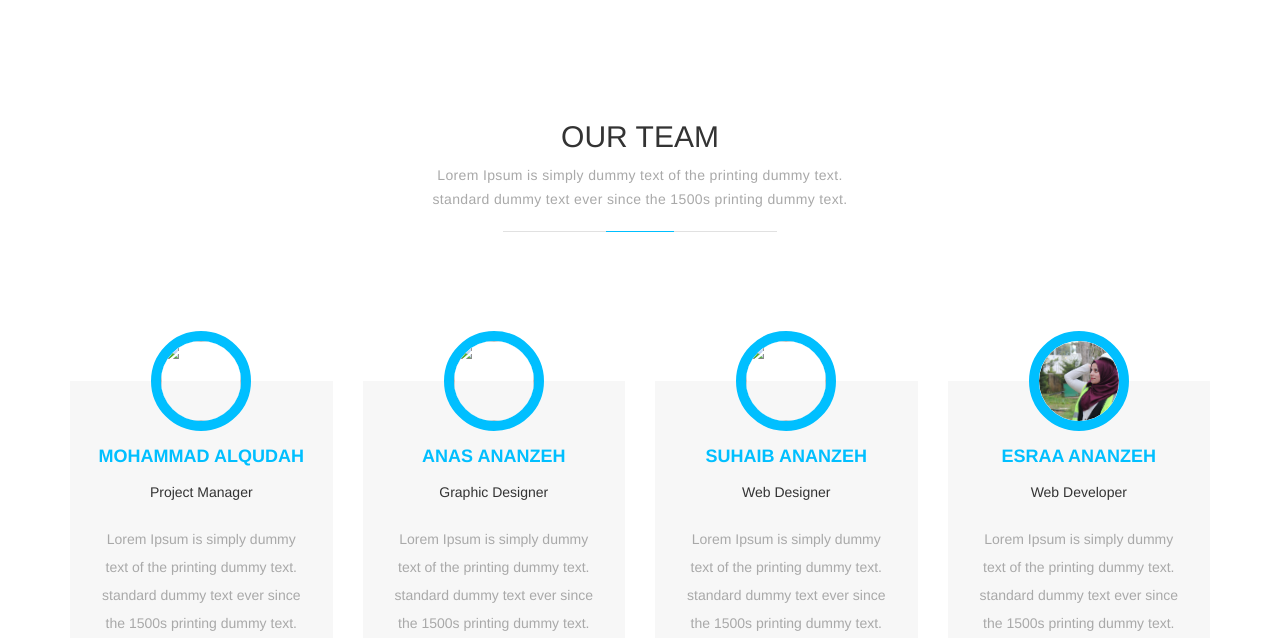
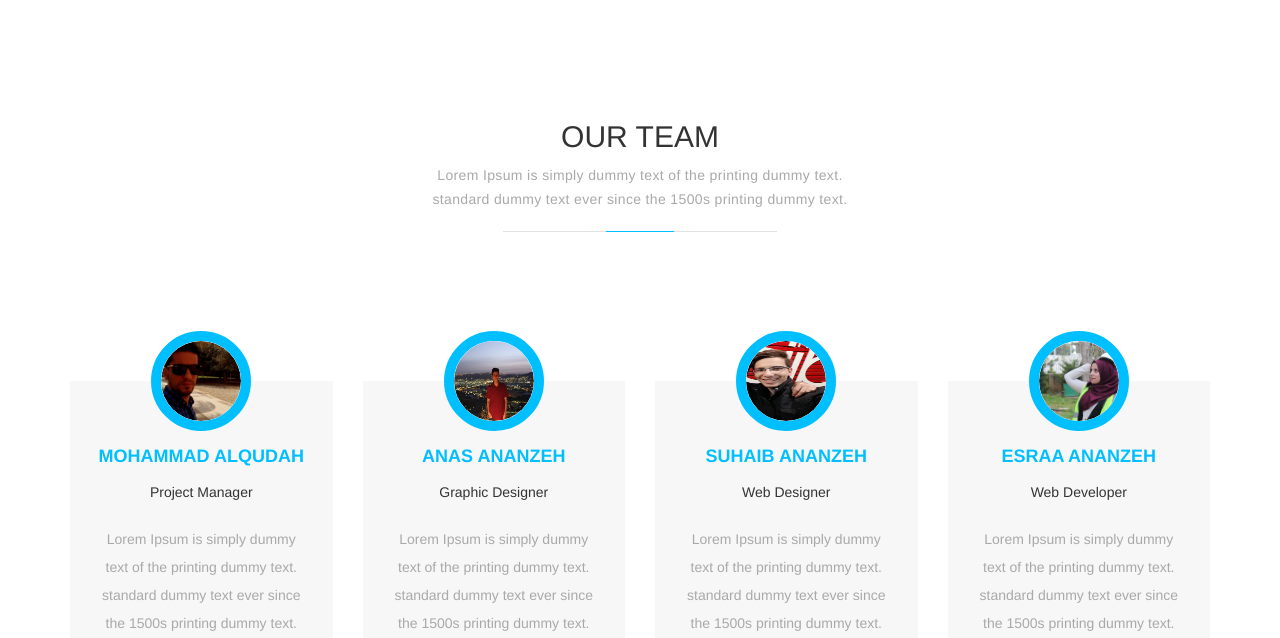
Before and after one commit to esraaamal/navBar, a plain HTML site: page index.html in a window 1280 px wide. Shown: the part 4055-4693 px from the top of the page. Drawn offline with nearby package versions, Linux system fonts and the light colour scheme.

Commit message:
last edit

```diff
--- a/index.html
+++ b/index.html
@@ -331,7 +331,7 @@
                         </ol>
                         <div class="carousel-inner">
                             <div class="item active text-center">
-                                <img src="../images/moh.jpg" class="center-block">
+                                <img src="images/moh.jpg" class="center-block">
                                 <h2>Mohammad Alquda</h2>
                                 <h4>sr.Engineer</h4>
                                 <p>
@@ -386,7 +386,7 @@
         <div class="col-sm-6 col-md-3">
             <div class="int-block">
             <div class="team-man">
-                <img src="..//images/moh.jpg" >
+                <img src="images/moh.jpg" >
             </div>
             <div class="team-description">
                 <div class="team-title">
@@ -410,7 +410,7 @@
         <div class="col-sm-6 col-md-3">
             <div class="int-block">
             <div class="team-man">
-                <img src="..//images/anas.jpg" >
+                <img src="images/anas.jpg" >
             </div>
             <div class="team-description">
                 <div class="team-title">
@@ -434,7 +434,7 @@
         <div class="col-sm-6 col-md-3">
             <div class="int-block">
             <div class="team-man">
-                <img src="..//images/suh.jpg" >
+                <img src="images/suh.jpg" >
             </div>
             <div class="team-description">
                 <div class="team-title">
```
